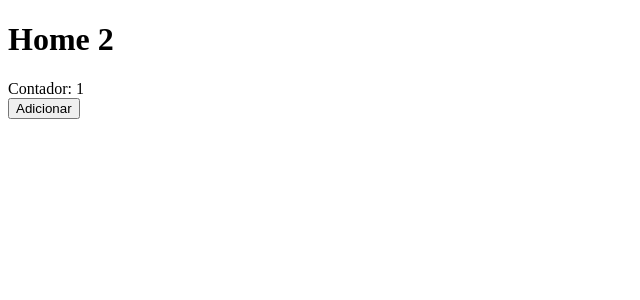
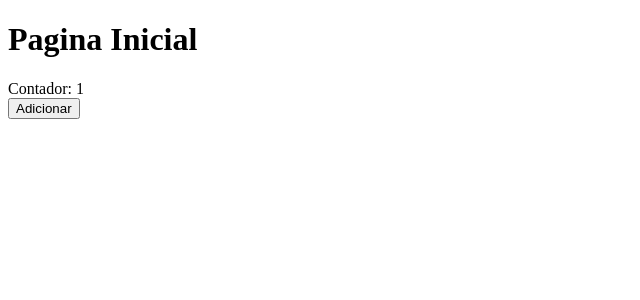
Before and after one commit to feliperromao/ideia-unica, a Next.js app: page / in a window 1280 px wide. Shown: the top 300 px of the page, without its empty margins (0-640 px from the left). Built offline with nearby package versions, Linux system fonts and the light colour scheme.

Commit message:
testando outro titulo

```diff
--- a/pages/index.js
+++ b/pages/index.js
@@ -3,7 +3,7 @@ import { useState } from 'react'
 function Home() {
   return (
     <div>
-      <h1>Home 2</h1>
+      <h1>Pagina Inicial</h1>
       <Contador></Contador>
     </div>
   )
```
